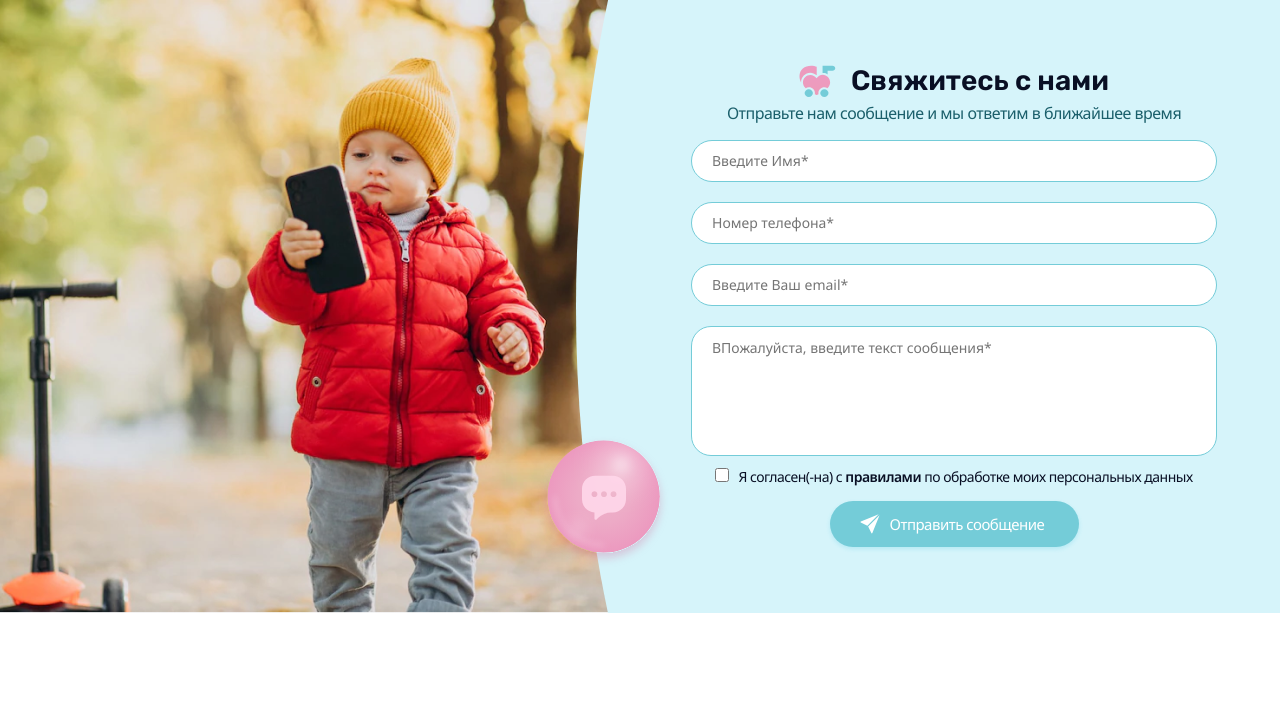
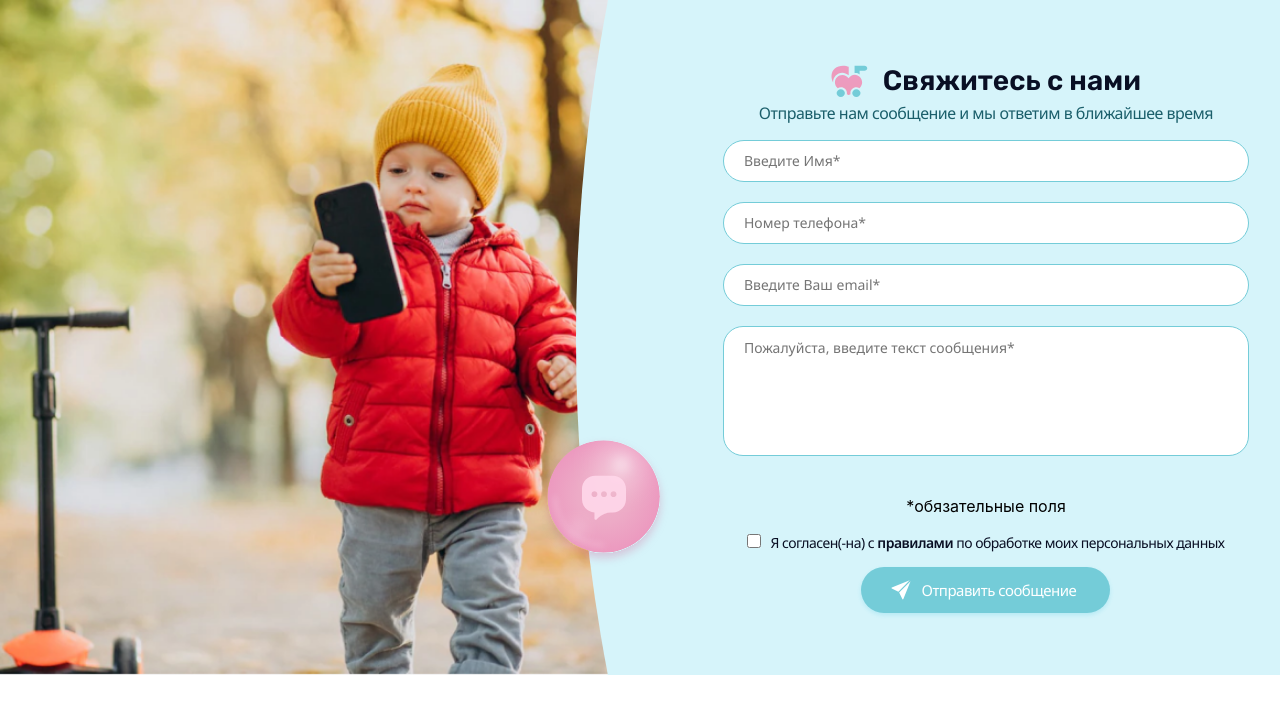
Before and after one commit to Kerne1bug/clients-feedback-app, a React (Create React App) app: page / in a window 1280 px wide. Shown: the top 714 px of the page. Built offline with nearby package versions, Linux system fonts and the light colour scheme.

Commit message:
validations fixed, codeStyle done, need some fixes on message error in css, in work...

```diff
--- a/src/components/FeedBackForm/FormInput/index.jsx
+++ b/src/components/FeedBackForm/FormInput/index.jsx
@@ -6,7 +6,9 @@ function FormInput({
 }) {
 	const formState = useSelector((state) => state.form);
 	const Tag = tagType === 'textarea' ? 'textarea' : 'input';
-	const classNameText = tagType === 'textarea' ? `${styles.inputField} ${styles.inputFieldText}` : styles.inputField;
+	const { isValid } = formState.fields[name];
+	const inputClassName = tagType === 'textarea' ? `${styles.inputField} ${styles.inputFieldText}` : styles.inputField;
+	const tagClassName = isValid ? inputClassName : `${inputClassName} ${styles.errorInput}`;
 
 	return (
 		<div>
@@ -19,10 +21,10 @@ function FormInput({
 				onBlur={handleBlur}
 				onFocus={handleFocus}
 				value={formState.fields[name].value}
-				className={classNameText}
+				className={tagClassName}
 			/>
 			{
-				!formState.fields[name].isValid && (
+				!isValid && (
 					<div className={styles.error}>
 						{errorMessage}
 					</div>
--- a/src/components/FeedBackForm/FormInput/styles.module.css
+++ b/src/components/FeedBackForm/FormInput/styles.module.css
@@ -2,6 +2,7 @@
     color: red;
     font-size: 14px;
     margin-top: 5px;
+
 }
 
 .inputField {
@@ -28,5 +29,9 @@
     height: 130px;
     padding-top: 11.5px;
     border-radius: 20px;
-    margin-bottom: 6px;
+    margin-bottom: 20px;
 }
+
+.errorInput {
+    border: 1px solid red;
+}
--- a/src/components/FeedBackForm/index.jsx
+++ b/src/components/FeedBackForm/index.jsx
@@ -71,7 +71,7 @@ function FeedBackForm() {
 	return (
 		<div className={styles.header}>
 			<div className={styles.mainForm}>
-				<img src={FORMICON} alt="Сына тупина" className={styles.formIcon} />
+				<img src={FORMICON} alt="Лев Николаевич" className={styles.formIcon} />
 				<h2 className={styles.formTitle}>Свяжитесь с нами</h2>
 			</div>
 			<p className={styles.formSubtitle}>Отправьте нам сообщение и мы ответим в ближайшее время</p>
@@ -102,13 +102,15 @@ function FeedBackForm() {
 				/>
 				<FormInput
 					name={FIELDS.message}
-					placeholder="ВПожалуйста, введите текст сообщения"
+					placeholder="Пожалуйста, введите текст сообщения"
 					tagType="textarea"
 					handleChange={handleChange}
 					handleBlur={handleBlur}
 					handleFocus={handleFocus}
 					errorMessage="Текст сообщения должен содержать от 5 до 1024 символов"
 				/>
+
+				<p className={styles.requiredFields}>*обязательные поля</p>
 
 				<FormCheckBox
 					name={FIELDS.agreement}
```
